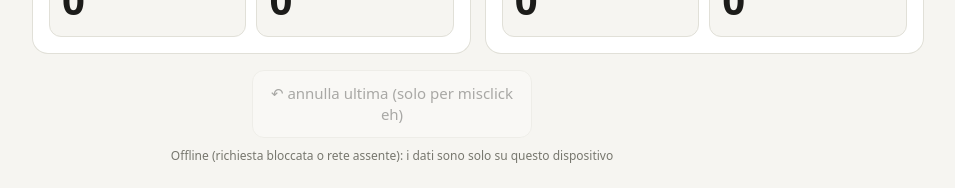
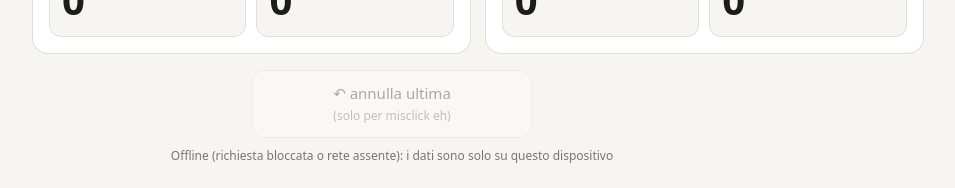
Before and after one commit to olmonotarianni/fumo-t4nt0-c0unter, a plain HTML site: page index.html in a window 1280 px wide. Shown: the part 177-365 px from the top of the page, without its empty margins (248-1203 px from the left). Drawn offline with Linux system fonts and the light colour scheme; no server answers.

Commit message:
Enhance undo button with additional subtext
Added a subtext to the undo button for clarification.

```diff
--- a/index.html
+++ b/index.html
@@ -42,6 +42,7 @@
 
   .undo { display: block; margin: 16px auto 0; width: 100%; max-width: 280px; padding: 12px; border-radius: 12px; border: 1px solid var(--line); background: var(--card); color: var(--fg); font: inherit; font-size: 15px; cursor: pointer; }
   .undo:disabled { opacity: .35; cursor: default; }
+  .undo .sub { font-size: 12px; opacity: .7; }
 
   .log { margin-top: 24px; }
   .log h2 { font-size: 12px; font-weight: 600; letter-spacing: .1em; text-transform: uppercase; color: var(--muted); margin: 0 0 6px; }
@@ -85,7 +86,7 @@
     </section>
   </div>
 
-  <button class="undo" id="undo">↶ annulla ultima (solo per misclick eh)</button>
+  <button class="undo" id="undo">↶ annulla ultima<br><span class="sub">(solo per misclick eh)</span></button>
   <p class="status" id="status"></p>
 
   <section class="log">
```
